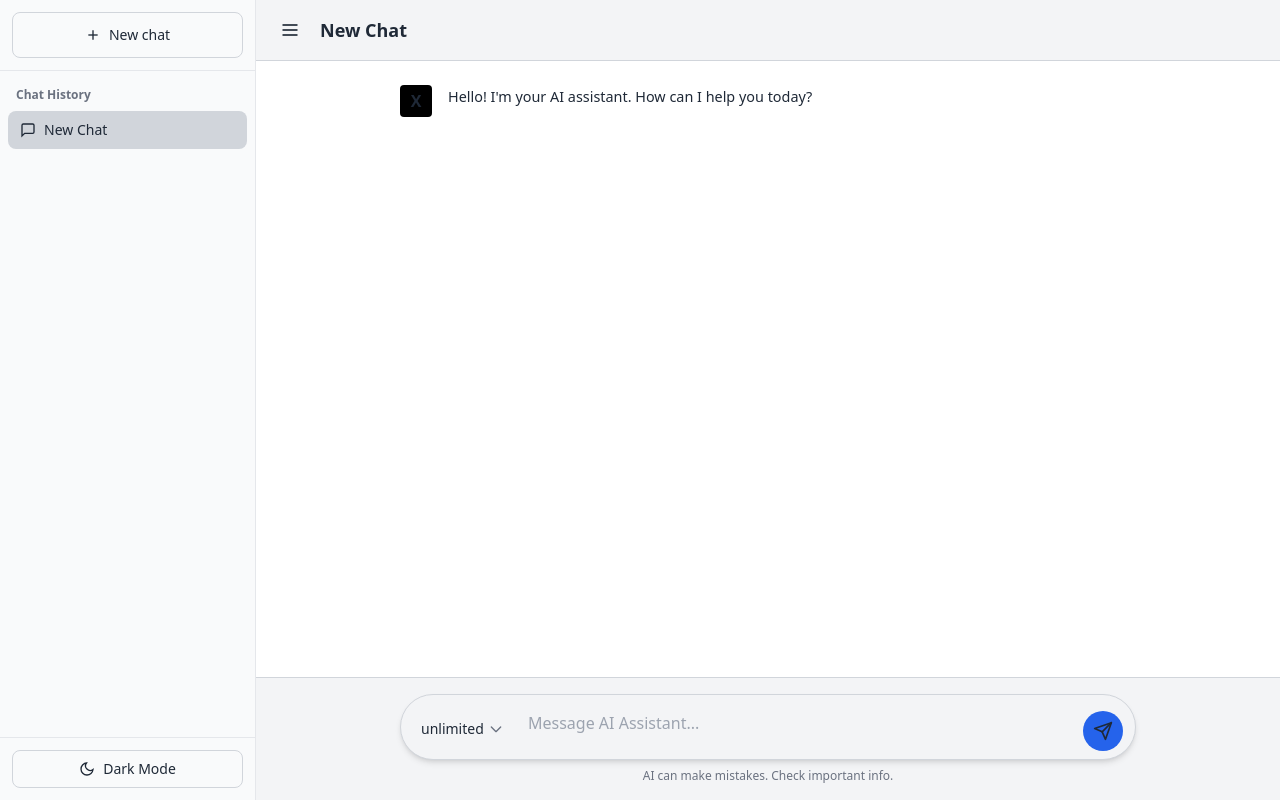
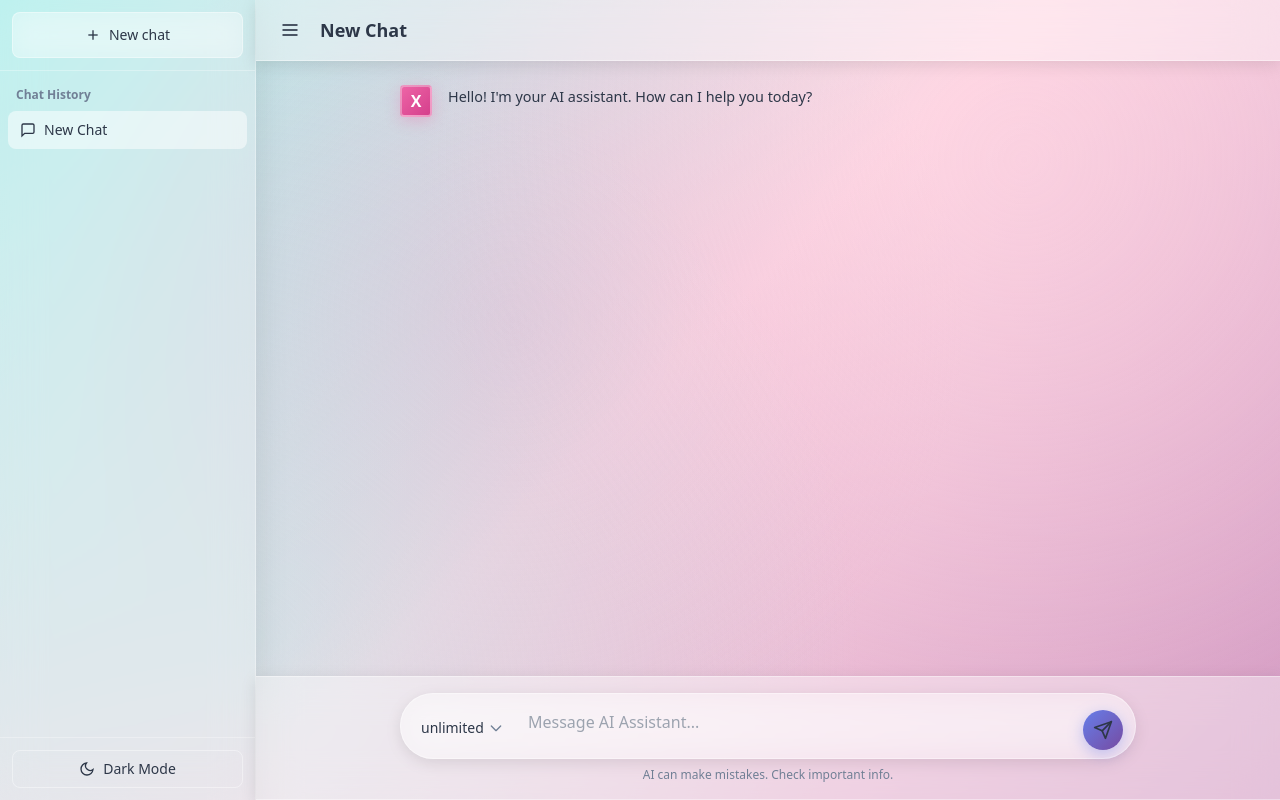
Before and after one commit to arshads28/AI-Chat, a plain HTML site: page index.html in a window 1280 px wide. Both pictures are taken after a click on the button "Light Mode". Drawn offline with nearby package versions, Linux system fonts and the light colour scheme.

Commit message:
light mode change

```diff
--- a/style.css
+++ b/style.css
@@ -98,10 +98,22 @@ body.light-mode .loading-cursor svg {
 .prose pre code { background: transparent; padding: 0; }
 
 /* Light mode prose styles */
-body.light-mode .prose pre { background: #f3f4f6; }
-body.light-mode .prose code { background: #e5e7eb; }
+body.light-mode .prose pre {
+    background: rgba(255, 255, 255, 0.4);
+    border: 1px solid rgba(255, 255, 255, 0.3);
+    backdrop-filter: blur(10px);
+    box-shadow: 0 4px 16px rgba(0, 0, 0, 0.1);
+}
+body.light-mode .prose code {
+    background: rgba(255, 255, 255, 0.6);
+    color: #4a5568;
+    padding: 0.2rem 0.5rem;
+    border-radius: 6px;
+    box-shadow: 0 2px 8px rgba(0, 0, 0, 0.1);
+}
 body.light-mode .prose {
-    color: #374151; /* Dark gray (gray-700) for light mode */
+    color: #2d3748;
+    font-weight: 400;
 }
 
 #chat-window::-webkit-scrollbar { width: 8px; }
@@ -116,9 +128,9 @@ body.light-mode .prose {
 }
 
 body.light-mode {
-    --scroll-track: #f3f4f6;
-    --scroll-thumb: #d1d5db;
-    --scroll-thumb-hover: #9ca3af;
+    --scroll-track: rgba(255, 255, 255, 0.2);
+    --scroll-thumb: rgba(255, 255, 255, 0.4);
+    --scroll-thumb-hover: rgba(255, 255, 255, 0.6);
 }
 
 .chat-item {
@@ -138,8 +150,8 @@ body.light-mode {
 }
 
 body.light-mode {
-    --chat-item-hover: #e5e7eb;
-    --chat-item-active: #d1d5db;
+    --chat-item-hover: rgba(255, 255, 255, 0.3);
+    --chat-item-active: rgba(255, 255, 255, 0.5);
 }
 
 .avatar {
@@ -220,31 +232,76 @@ body.light-mode {
     z-index: 60; /* Higher than sidebar */
 }
 
-/* Light mode styles */
+/* Light mode styles - Stunning modern design */
 body.light-mode {
-    background-color: #ffffff;
-    color: #1f2937;
+    background: linear-gradient(135deg, #a8edea 0%, #fed6e3 50%, #d299c2 100%);
+    color: #2d3748;
+    position: relative;
 }
 
-body.light-mode .bg-gray-950 { background-color: #f9fafb; }
-body.light-mode .bg-gray-900 { background-color: #ffffff; }
-body.light-mode .bg-gray-800 { background-color: #f3f4f6; }
-/* UPDATED: Input container light mode */
-body.light-mode .bg-gray-700 { background-color: #f3f4f6; }
-body.light-mode .bg-gray-600 { background-color: #2563eb; } /* Blue send button */
-body.light-mode .border-gray-800 { border-color: #e5e7eb; }
-body.light-mode .border-gray-700 { border-color: #d1d5db; }
-/* UPDATED: Input border light mode */
-body.light-mode .border-gray-600 { border-color: #d1d5db; }
-body.light-mode .text-white { color: #1f2937; }
-body.light-mode .text-gray-100 { color: #1f2937; }
-body.light-mode .text-gray-400 { color: #6b7280; }
-body.light-mode .hover\:bg-gray-800:hover { background-color: #e5e7eb; }
-body.light-mode .hover\:bg-gray-700:hover { background-color: #d1d5db; }
-/* UPDATED: Send button light mode */
-body.light-mode .hover\:bg-gray-500:hover { background-color: #1d4ed8; }
-/* UPDATED: Model select hover light mode */
-body.light-mode .model-select-wrapper:hover { background-color: #e5e7eb; }
+body.light-mode::before {
+    content: '';
+    position: fixed;
+    top: 0;
+    left: 0;
+    right: 0;
+    bottom: 0;
+    background:
+        radial-gradient(circle at 20% 80%, rgba(168, 237, 234, 0.4) 0%, transparent 50%),
+        radial-gradient(circle at 80% 20%, rgba(254, 214, 227, 0.4) 0%, transparent 50%),
+        radial-gradient(circle at 40% 40%, rgba(210, 153, 194, 0.3) 0%, transparent 50%);
+    pointer-events: none;
+    z-index: -1;
+}
+
+body.light-mode .bg-gray-950 {
+    background: rgba(255, 255, 255, 0.25);
+    backdrop-filter: blur(20px);
+    border-right: 1px solid rgba(255, 255, 255, 0.3);
+    box-shadow: 0 8px 32px rgba(0, 0, 0, 0.1);
+}
+body.light-mode .bg-gray-900 { background: transparent; }
+body.light-mode .bg-gray-800 {
+    background: rgba(255, 255, 255, 0.4);
+    backdrop-filter: blur(20px);
+    border-bottom: 1px solid rgba(255, 255, 255, 0.3);
+    box-shadow: 0 4px 16px rgba(0, 0, 0, 0.1);
+}
+body.light-mode .bg-gray-700 {
+    background: rgba(255, 255, 255, 0.3);
+    backdrop-filter: blur(15px);
+    border: 1px solid rgba(255, 255, 255, 0.4);
+    box-shadow: 0 4px 16px rgba(0, 0, 0, 0.1);
+}
+body.light-mode .bg-gray-600 {
+    background: linear-gradient(135deg, #667eea 0%, #764ba2 100%);
+    box-shadow: 0 4px 15px rgba(102, 126, 234, 0.4);
+}
+body.light-mode .border-gray-800 { border-color: rgba(255, 255, 255, 0.3); }
+body.light-mode .border-gray-700 { border-color: rgba(255, 255, 255, 0.4); }
+body.light-mode .border-gray-600 { border-color: rgba(255, 255, 255, 0.4); }
+body.light-mode .text-white { color: #2d3748; font-weight: 500; }
+body.light-mode .text-gray-100 { color: #2d3748; }
+body.light-mode .text-gray-400 { color: #718096; }
+body.light-mode .hover\:bg-gray-800:hover {
+    background: rgba(255, 255, 255, 0.5);
+    transform: translateY(-1px);
+    transition: all 0.2s ease;
+}
+body.light-mode .hover\:bg-gray-700:hover {
+    background: rgba(255, 255, 255, 0.4);
+    transform: translateY(-1px);
+    box-shadow: 0 6px 20px rgba(0, 0, 0, 0.15);
+}
+body.light-mode .hover\:bg-gray-500:hover {
+    background: linear-gradient(135deg, #5a67d8 0%, #667eea 100%);
+    transform: scale(1.05);
+    box-shadow: 0 6px 20px rgba(90, 103, 216, 0.4);
+}
+body.light-mode .model-select-wrapper:hover {
+    background: rgba(255, 255, 255, 0.4);
+    transform: translateY(-1px);
+}
 
 /* Custom style for select dropdown */
 select.custom-select {
@@ -255,11 +312,61 @@ select.custom-select {
 }
 /* Fix for <option> color contrast */
 #model-select option {
-    background: #374151; /* Dark background for dark mode */
-    color: #f9fafb;     /* Light text for dark mode */
+    background: #374151;
+    color: #f9fafb;
 }
 
 body.light-mode #model-select option {
-    background: #ffffff; /* White background for light mode */
-    color: #1f2937;     /* Dark text for light mode */
+    background: rgba(255, 255, 255, 0.9);
+    color: #2d3748;
 }
+
+/* Enhanced light mode animations */
+body.light-mode .message-animation {
+    animation: fadeIn 0.5s ease-out, slideUp 0.5s ease-out;
+}
+
+@keyframes slideUp {
+    from { transform: translateY(20px); opacity: 0; }
+    to { transform: translateY(0); opacity: 1; }
+}
+
+body.light-mode .chat-item {
+    transition: all 0.3s cubic-bezier(0.4, 0, 0.2, 1);
+}
+
+body.light-mode .chat-item:hover {
+    transform: translateX(4px);
+    box-shadow: 0 4px 12px rgba(0, 0, 0, 0.15);
+}
+
+body.light-mode button {
+    transition: all 0.2s cubic-bezier(0.4, 0, 0.2, 1);
+}
+
+body.light-mode #new-chat-btn {
+    background: rgba(255, 255, 255, 0.3);
+    border: 1px solid rgba(255, 255, 255, 0.4);
+    backdrop-filter: blur(10px);
+}
+
+body.light-mode #new-chat-btn:hover {
+    background: rgba(255, 255, 255, 0.5);
+    transform: translateY(-2px);
+    box-shadow: 0 6px 20px rgba(0, 0, 0, 0.15);
+}
+
+/* Light mode avatar enhancement */
+body.light-mode .user-avatar {
+    background: linear-gradient(135deg, #667eea 0%, #764ba2 100%);
+    box-shadow: 0 4px 15px rgba(102, 126, 234, 0.3);
+    border: 2px solid rgba(255, 255, 255, 0.4);
+}
+
+body.light-mode .assistant-avatar {
+    background: linear-gradient(135deg, #ed64a6 0%, #d53f8c 100%);
+    box-shadow: 0 4px 15px rgba(237, 100, 166, 0.3);
+    border: 2px solid rgba(255, 255, 255, 0.4);
+    color: white;
+    font-weight: 600;
+}
```
